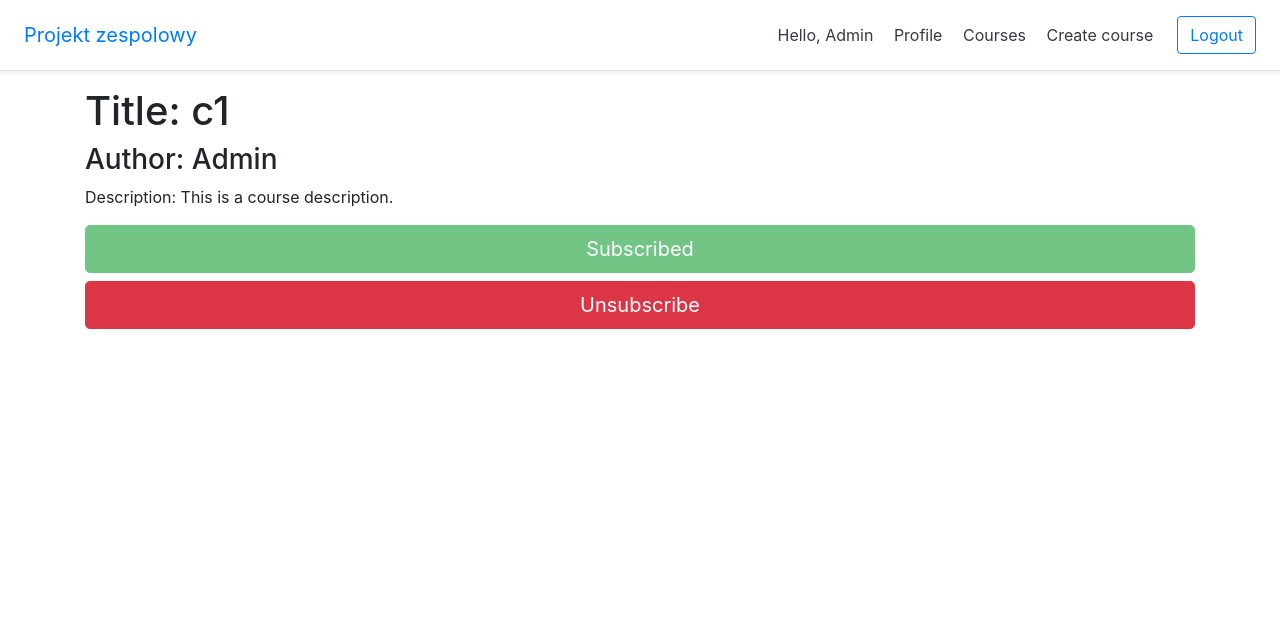
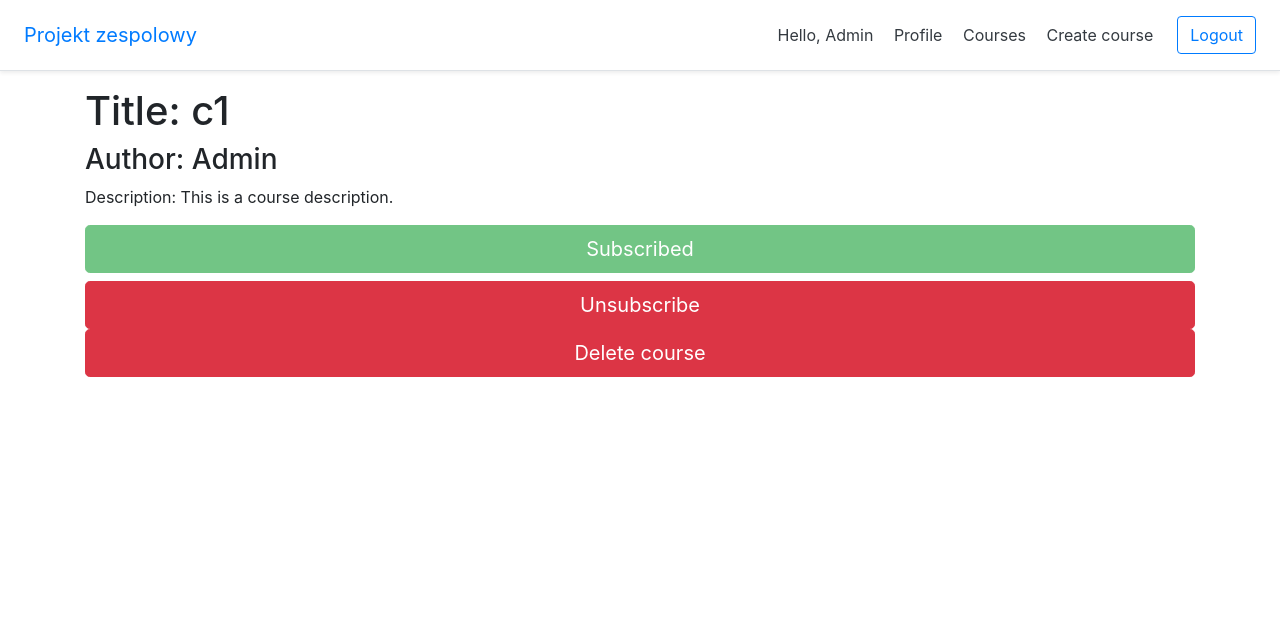
Before and after one commit to MagiciansRed/Projekt-zespolowy, a Django app: a page that uses templates/course/detail_course.html in a window 1280 px wide. Shown: the top 617 px of the page. Run offline with Django 3.2, Linux system fonts and the light colour scheme; a user stored in the database is signed in; data comes from the database, SQL or seed files in the repository; some libraries are stand-ins or nearby versions.

Commit message:
added button to remove own course

```diff
--- a/course/views.py
+++ b/course/views.py
@@ -21,6 +21,10 @@ def detail_course_view(request, slug):
     current_user = request.user
     sub = Subscription()
     entry = Subscription.objects.filter(course=course)
+
+    if request.POST.get('delete') and course.author == current_user:
+        course.delete()
+        return redirect('course:courses')
 
     if entry.exists():
         for e in entry:
--- a/templates/course/detail_course.html
+++ b/templates/course/detail_course.html
@@ -18,6 +18,13 @@
         </form>
     {% endif %}
 
+    {% if request.user == course_detail.author %}
+
+        <form method="POST"> {% csrf_token %}
+            <button class="btn btn-lg btn-danger btn-block " name="delete" value="Delete" type="submit">Delete course</button>
+        </form>
+
+    {% endif %}
 
 
 
```
